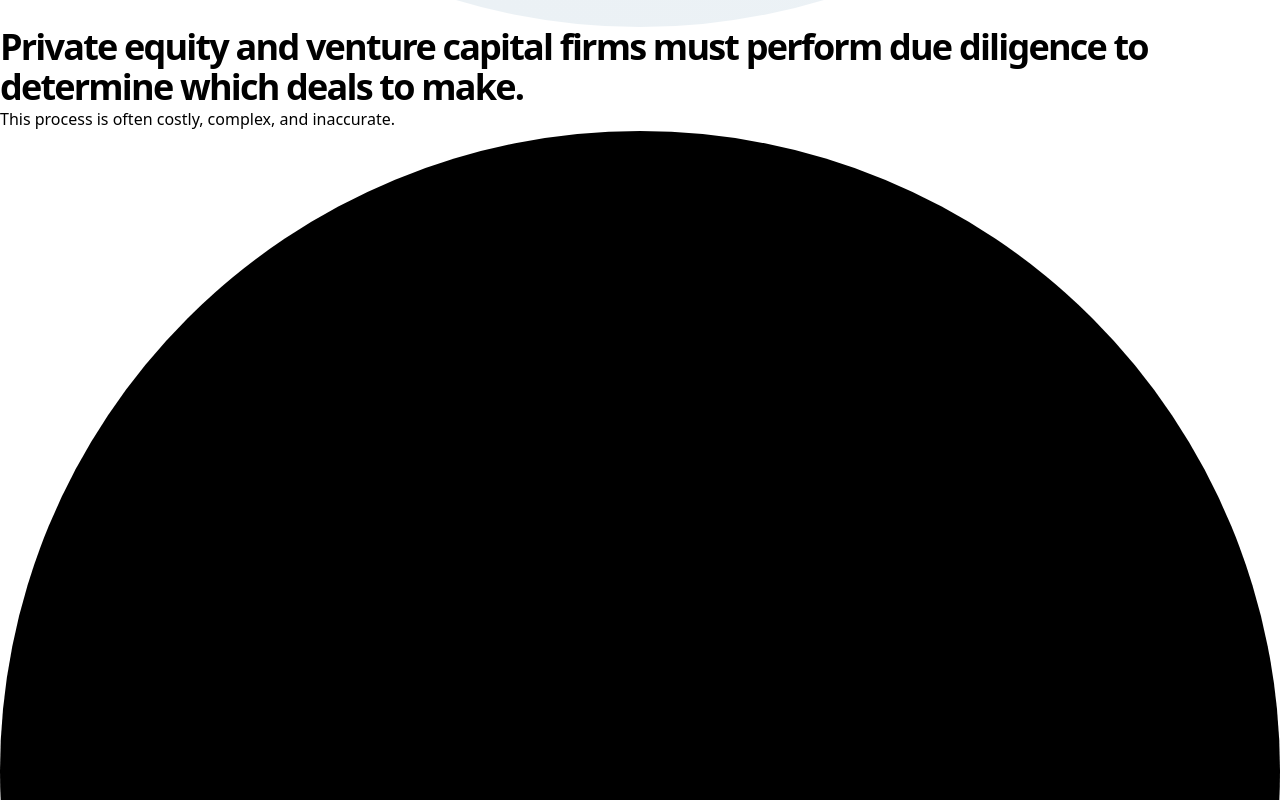
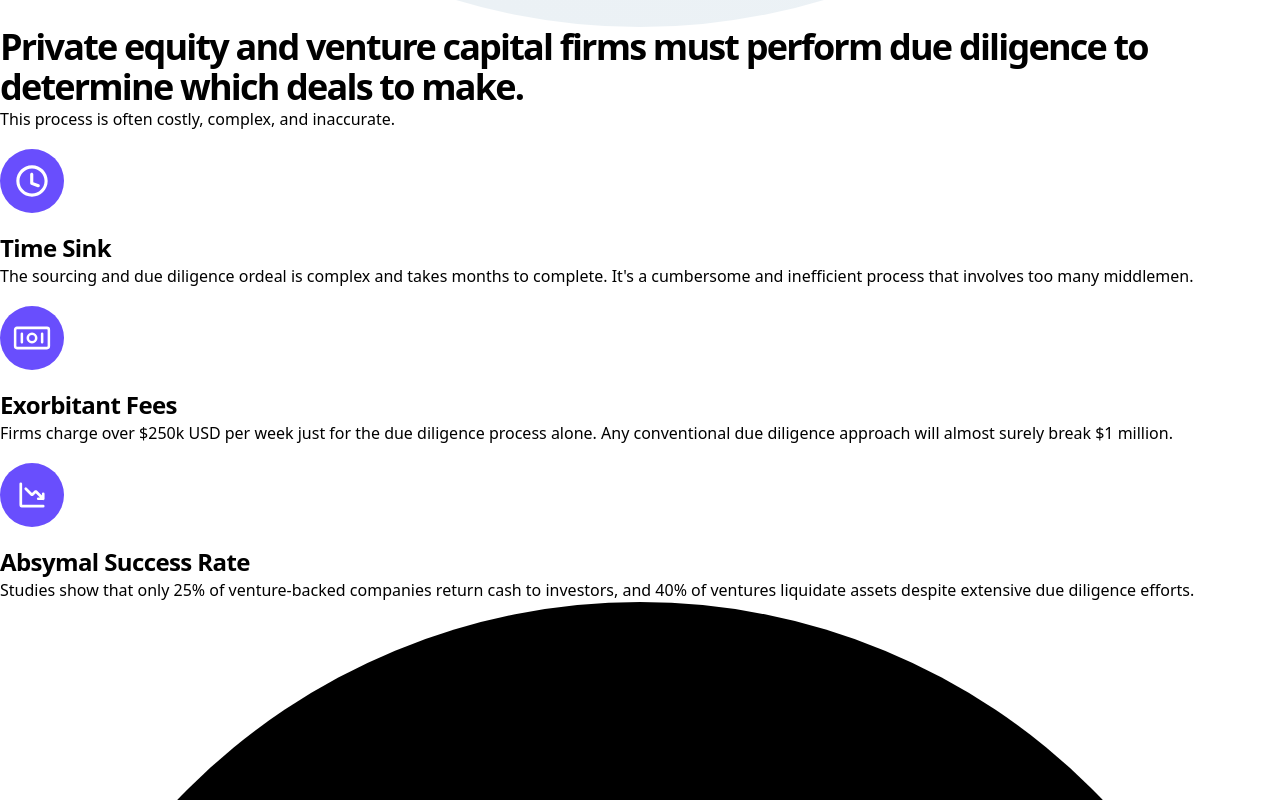
Before and after one commit to Scythe-AI/website, a React (Vite) app: page / in a window 1280 px wide. Shown: the part 4280-5080 px from the top of the page. Built offline with nearby package versions, Linux system fonts and the light colour scheme.

Commit message:
create icons

```diff
--- a/src/partials/FeaturesBlocks.jsx
+++ b/src/partials/FeaturesBlocks.jsx
@@ -17,36 +17,21 @@ function FeaturesBlocks() {
 
             {/* 1st item */}
             <div className="relative flex flex-col items-center" data-aos="fade-up" data-aos-anchor="[data-aos-id-blocks]">
-              <svg className="w-16 h-16 mb-4" viewBox="0 0 64 64" xmlns="http://www.w3.org/2000/svg">
-                <rect className="fill-current text-purple-600" width="64" height="64" rx="32" />
-                <path className="stroke-current text-purple-100" d="M30 39.313l-4.18 2.197L27 34.628l-5-4.874 6.91-1.004L32 22.49l3.09 6.26L42 29.754l-3 2.924" strokeLinecap="square" strokeWidth="2" fill="none" fillRule="evenodd" />
-                <path className="stroke-current text-purple-300" d="M43 42h-9M43 37h-9" strokeLinecap="square" strokeWidth="2" />
-              </svg>
-              <h4 className="h4 mb-2">Time Sink</h4>
+            <svg width="64px" height="100px" viewBox="-8.4 -8.4 40.80 40.80" fill="none" xmlns="http://www.w3.org/2000/svg" stroke="#ffffff" stroke-width="0.00024000000000000003"><g id="SVGRepo_bgCarrier" stroke-width="0" transform="translate(0,0), scale(1)"><rect x="-8.4" y="-8.4" width="40.80" height="40.80" rx="20.4" fill="#694efd" strokewidth="0"></rect></g><g id="SVGRepo_tracerCarrier" stroke-linecap="round" stroke-linejoin="round" stroke="#CCCCCC" stroke-width="0.576"></g><g id="SVGRepo_iconCarrier"> <path fill-rule="evenodd" clip-rule="evenodd" d="M12 4C7.58172 4 4 7.58172 4 12C4 16.4183 7.58172 20 12 20C16.4183 20 20 16.4183 20 12C20 7.58172 16.4183 4 12 4ZM2 12C2 6.47715 6.47715 2 12 2C17.5228 2 22 6.47715 22 12C22 17.5228 17.5228 22 12 22C6.47715 22 2 17.5228 2 12ZM11.8284 6.75736C12.3807 6.75736 12.8284 7.20507 12.8284 7.75736V12.7245L16.3553 14.0653C16.8716 14.2615 17.131 14.8391 16.9347 15.3553C16.7385 15.8716 16.1609 16.131 15.6447 15.9347L11.4731 14.349C11.085 14.2014 10.8284 13.8294 10.8284 13.4142V7.75736C10.8284 7.20507 11.2761 6.75736 11.8284 6.75736Z" fill="#ffffff"></path> </g></svg>
+            <h4 className="h4 mb-2">Time Sink</h4>
               <p className="text-lg text-gray-400 text-center">The sourcing and due diligence ordeal is complex and takes months to complete. It's a cumbersome and inefficient process that involves too many middlemen.</p>
             </div>
 
             {/* 2nd item */}
             <div className="relative flex flex-col items-center" data-aos="fade-up" data-aos-delay="100" data-aos-anchor="[data-aos-id-blocks]">
-              <svg className="w-16 h-16 mb-4" viewBox="0 0 64 64" xmlns="http://www.w3.org/2000/svg">
-                <circle className="fill-current text-purple-600" cx="32" cy="32" r="32" />
-                <path className="stroke-current text-purple-100" strokeWidth="2" strokeLinecap="square" d="M21 23h22v18H21z" fill="none" fillRule="evenodd" />
-                <path className="stroke-current text-purple-300" d="M26 28h12M26 32h12M26 36h5" strokeWidth="2" strokeLinecap="square" />
-              </svg>
-              <h4 className="h4 mb-2">Exorbitant Fees</h4>
+            <svg width="64px" height="100px" viewBox="-6.96 -6.96 37.92 37.92" fill="none" xmlns="http://www.w3.org/2000/svg" stroke="#f7f7f7"><g id="SVGRepo_bgCarrier" stroke-width="0"><rect x="-6.96" y="-6.96" width="37.92" height="37.92" rx="18.96" fill="#694efd" strokewidth="0"></rect></g><g id="SVGRepo_tracerCarrier" stroke-linecap="round" stroke-linejoin="round"></g><g id="SVGRepo_iconCarrier"> <path d="M6 9.5V14.5M18 9.5V14.5M3.11111 6H20.8889C21.5025 6 22 6.53726 22 7.2V16.8C22 17.4627 21.5025 18 20.8889 18H3.11111C2.49746 18 2 17.4627 2 16.8V7.2C2 6.53726 2.49746 6 3.11111 6ZM14.5 12C14.5 13.3807 13.3807 14.5 12 14.5C10.6193 14.5 9.5 13.3807 9.5 12C9.5 10.6193 10.6193 9.5 12 9.5C13.3807 9.5 14.5 10.6193 14.5 12Z" stroke="#ffffff" stroke-width="1.488" stroke-linecap="round" stroke-linejoin="round"></path> </g></svg>
+            <h4 className="h4 mb-2">Exorbitant Fees</h4>
               <p className="text-lg text-gray-400 text-center">Firms charge over $250k USD per week just for the due diligence process alone. Any conventional due diligence approach will almost surely break $1 million.</p>
             </div>
 
             {/* 3rd item */}
             <div className="relative flex flex-col items-center" data-aos="fade-up" data-aos-delay="200" data-aos-anchor="[data-aos-id-blocks]">
-              <svg className="w-16 h-16 mb-4" viewBox="0 0 64 64" xmlns="http://www.w3.org/2000/svg">
-                <rect className="fill-current text-purple-600" width="64" height="64" rx="32" />
-                <g transform="translate(21 21)" strokeLinecap="square" strokeWidth="2" fill="none" fillRule="evenodd">
-                  <ellipse className="stroke-current text-purple-300" cx="11" cy="11" rx="5.5" ry="11" />
-                  <path className="stroke-current text-purple-100" d="M11 0v22M0 11h22" />
-                  <circle className="stroke-current text-purple-100" cx="11" cy="11" r="11" />
-                </g>
-              </svg>
+            <svg width="64px" height="100px" viewBox="-13.68 -13.68 51.36 51.36" fill="none" xmlns="http://www.w3.org/2000/svg"><g id="SVGRepo_bgCarrier" stroke-width="0" transform="translate(0,0), scale(1)"><rect x="-13.68" y="-13.68" width="51.36" height="51.36" rx="25.68" fill="#694efd" strokewidth="0"></rect></g><g id="SVGRepo_tracerCarrier" stroke-linecap="round" stroke-linejoin="round" stroke="#ffffff" stroke-width="0.24000000000000005"></g><g id="SVGRepo_iconCarrier"> <path d="M21 21H4.6C4.03995 21 3.75992 21 3.54601 20.891C3.35785 20.7951 3.20487 20.6422 3.10899 20.454C3 20.2401 3 19.9601 3 19.4V3M21 15L15.5657 9.56569C15.3677 9.36768 15.2687 9.26867 15.1545 9.23158C15.0541 9.19895 14.9459 9.19895 14.8455 9.23158C14.7313 9.26867 14.6323 9.36768 14.4343 9.56569L12.5657 11.4343C12.3677 11.6323 12.2687 11.7313 12.1545 11.7684C12.0541 11.8011 11.9459 11.8011 11.8455 11.7684C11.7313 11.7313 11.6323 11.6323 11.4343 11.4343L7 7M21 15H17M21 15V11" stroke="#ffffff" stroke-width="2.16" stroke-linecap="round" stroke-linejoin="round"></path> </g></svg>
               <h4 className="h4 mb-2">Absymal Success Rate</h4>
               <p className="text-lg text-gray-400 text-center">Studies show that only 25% of venture-backed companies return cash to investors, and 40% of ventures liquidate assets despite extensive due diligence efforts.</p>
             </div>
--- a/src/partials/Header.jsx
+++ b/src/partials/Header.jsx
@@ -1,7 +1,7 @@
 import React, { useState, useRef, useEffect } from 'react';
 import { Link } from 'react-router-dom';
 import Dropdown from '../utils/Dropdown';
-import logo from '../images/logo.png';
+// import logo from '../images/logo.png';
 
 function Header() {
 
```
